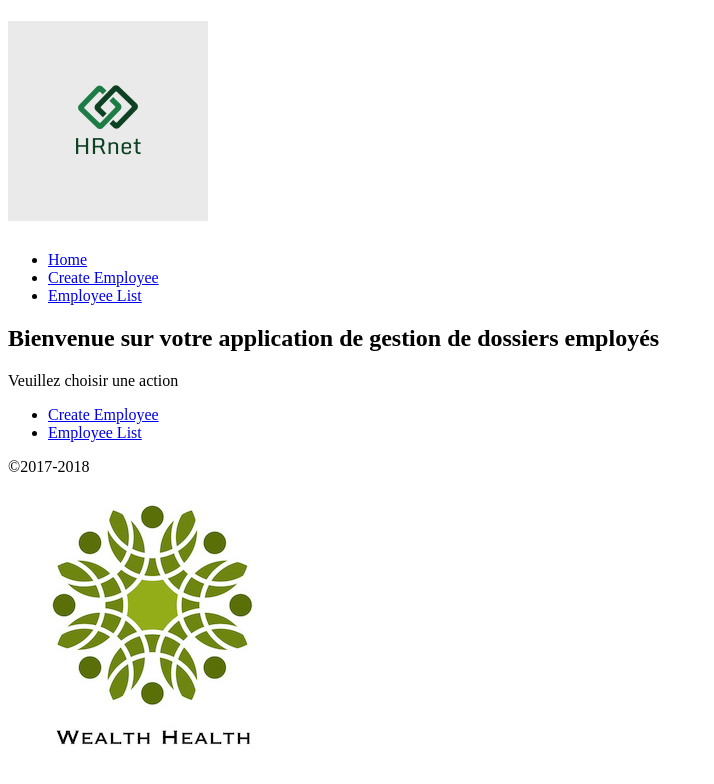
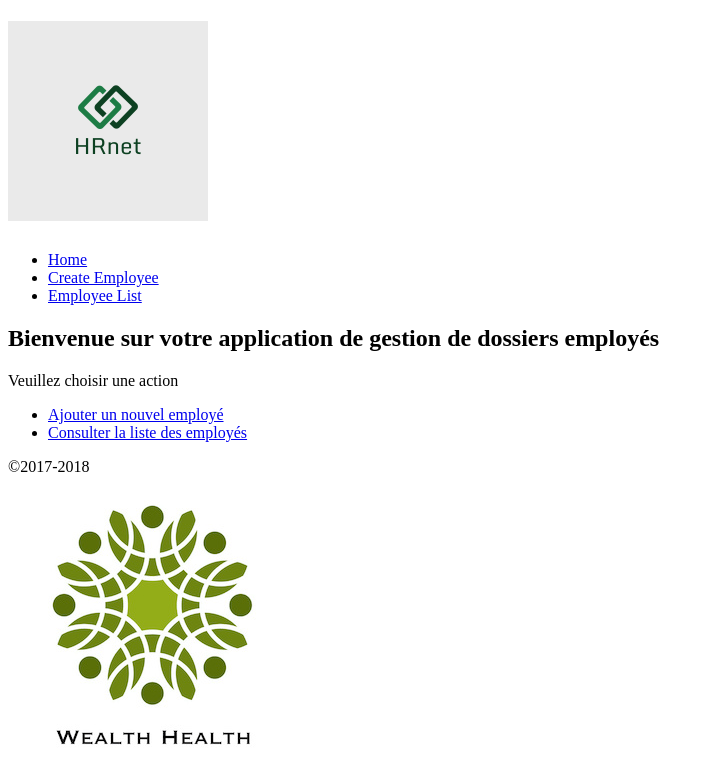
Before and after one commit to fanjatiana/fanjatianaPavageau_14_31032022, a React (Create React App) app: page / in a window 1280 px wide. Shown: the top 784 px of the page, without its empty margins (0-714 px from the left). Built offline with nearby package versions, Linux system fonts and the light colour scheme.

Commit message:
refactor: change link text

```diff
--- a/src/pages/Home.jsx
+++ b/src/pages/Home.jsx
@@ -12,12 +12,12 @@ const Home = () => {
         <ul>
           <li>
             <NavLink to="/create-employee" className="create_employee_btn">
-              Create Employee
+              Ajouter un nouvel employé
             </NavLink>
           </li>
           <li>
             <NavLink to="/employee-list" className="employee_list_btn">
-              Employee List
+              Consulter la liste des employés
             </NavLink>
           </li>
         </ul>
```
